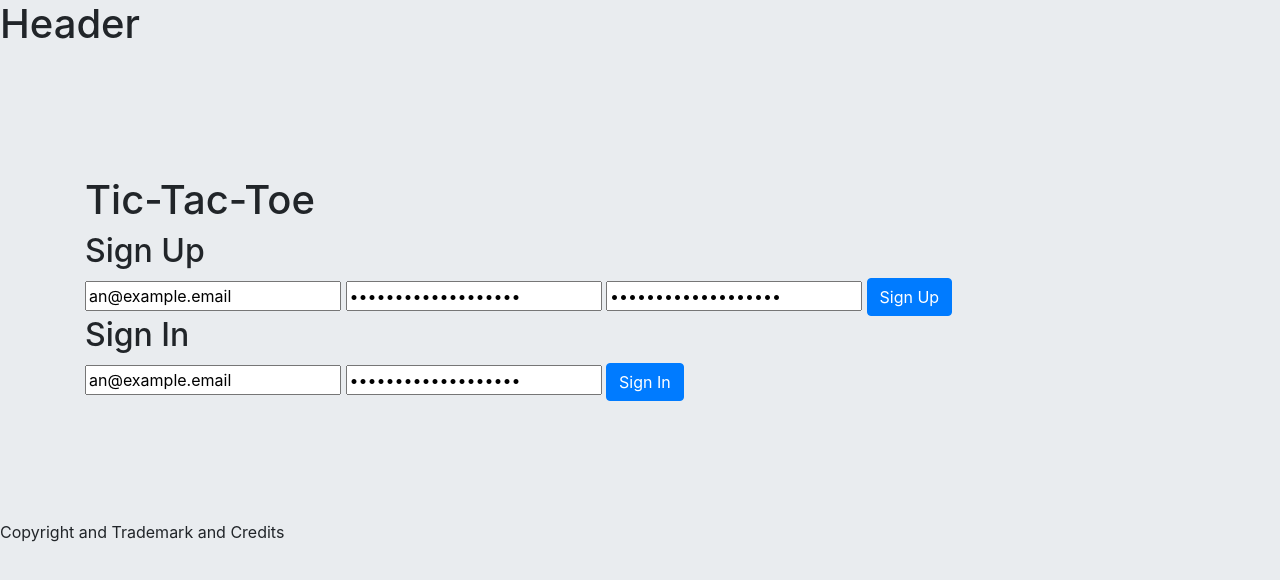
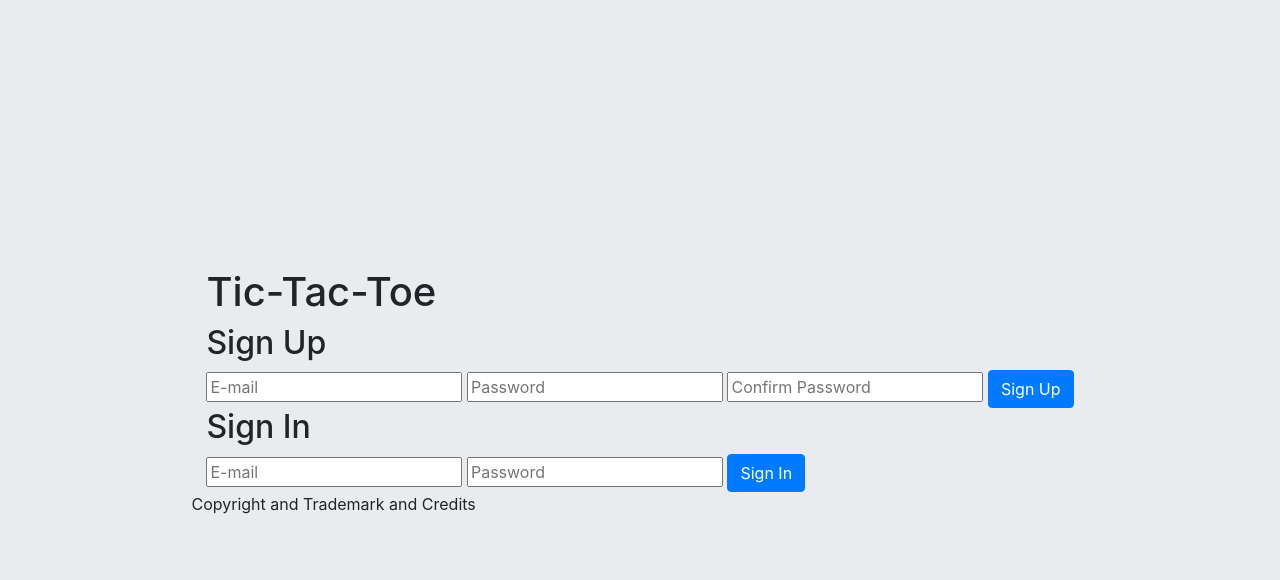
Before and after one commit to sr-hub/game-project-client, a website built with webpack: page index.html in a window 1280 px wide. Built offline with nearby package versions, Linux system fonts and the light colour scheme.

Commit message:
changed html and css to hide get game by id, hide game board after sign out, center text

```diff
--- a/assets/scripts/ui.js
+++ b/assets/scripts/ui.js
@@ -29,6 +29,7 @@ const onSignOutSuccess = () => {
   onSuccess('You Signed Out! Come Back Soon!')
   $('#afterAuth').hide()
   $('#beforeAuth').show()
+  $('#duringPlay').hide()
   store.user = {}
 }
 
--- a/assets/styles/index.scss
+++ b/assets/styles/index.scss
@@ -6,8 +6,22 @@ $font-color: $light;
 
 body {
   background-color: $body-bg-color;
+  justify-content: center;
+  align-content: center;
   display: grid;
   min-height: 100vh;
+}
+
+header {
+  justify-content: center;
+  align-content: center;
+  margin: 0 auto;
+}
+
+header {
+  display: flex;
+  align-items: center;
+  justify-content: center;
 }
 
 
@@ -40,6 +54,10 @@ body {
   display: none;
 }
 
+#getGameByID {
+  display: none;
+}
+
 #message {
   background-color: black;
   color: white;
--- a/index.html
+++ b/index.html
@@ -13,7 +13,6 @@
     </head>
     <body>
     <header>
-      <h1> Header </h1>
       <div id="message"></div>
       <div id="gameMessage"></div>
     </header>
@@ -25,17 +24,17 @@
         <!-- sign up form -->
         <h2>Sign Up</h2>
         <form id="signUp">
-        <input name="credentials[email]" type="text" value="an@example.email">
-        <input name="credentials[password]" type="password" value="an example password">
-        <input name="credentials[password_confirmation]" type="password" value="an example password">
+        <input name="credentials[email]" type="text" placeholder="E-mail">
+        <input name="credentials[password]" type="password" placeholder="Password">
+        <input name="credentials[password_confirmation]" type="password" placeholder="Confirm Password">
         <button type="submit" class="btn btn-primary">Sign Up</button>
         </form>
       <!-- end sign-up form -->
       <!-- sign in form -->
         <h2>Sign In</h2>
         <form id="signIn">
-        <input name="credentials[email]" type="text" value="an@example.email">
-        <input name="credentials[password]" type="password" value="an example password">
+        <input name="credentials[email]" type="text" placeholder="E-mail">
+        <input name="credentials[password]" type="password" placeholder="Password">
         <button type="submit" class="btn btn-primary">Sign In</button>
         </form>
       <!-- end sign in form -->
@@ -46,8 +45,8 @@
         <!-- change pass -->
         <h2>Change Password</h2>
         <form id="changePass">
-        <input name="passwords[old]" type="password">
-        <input name="passwords[new]" type="password">
+        <input name="passwords[old]" type="password" placeholder="Old Password">
+        <input name="passwords[new]" type="password" placeholder="New Password">
         <button type="submit" class="btn btn-primary">Change Password</button>
         </form>
       </div>
@@ -68,8 +67,8 @@
 
       <h2>Get Game by ID</h2>
       <form id="getGameByID">
-      <input name="passwords[old]" type="text">
-      <button type="submit" class="btn btn-primary">Change Password</button>
+      <input name="passwords[old]" type="text" placeholder="ID">
+      <button type="submit" class="btn btn-primary">Get Specific Game</button>
       </form>
 
 
```
